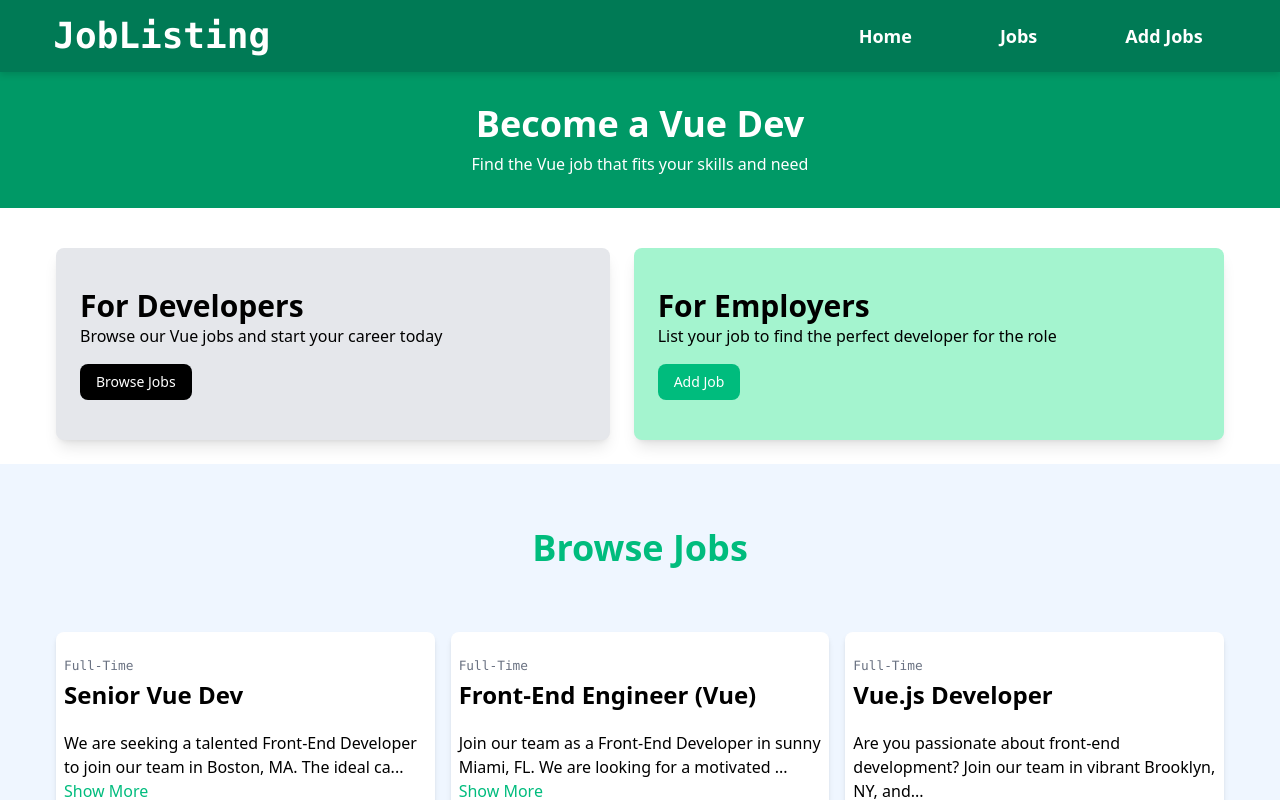
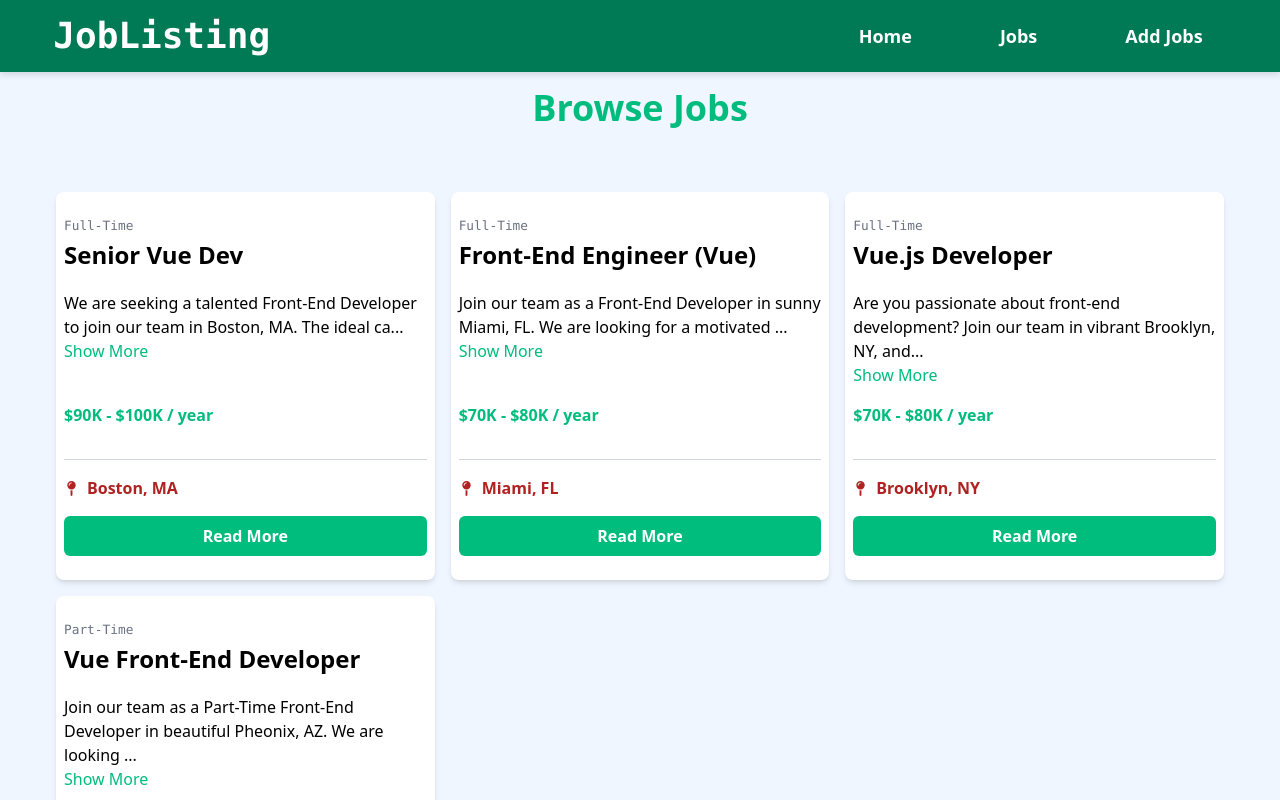
Before and after one commit to Matteonegridev/ListingJobs, a Vue app: page /jobs in a window 1280 px wide. Shown: the top 800 px of the page. Built offline with nearby package versions, Linux system fonts and the light colour scheme.

Commit message:
created 2nd route

```diff
--- a/src/components/Navbar.vue
+++ b/src/components/Navbar.vue
@@ -1,5 +1,18 @@
 <script setup lang="ts">
-const menuLinks = ["Home", "Jobs", "Add Jobs"];
+const menuLinks = [
+  {
+    name: "Home",
+    route: "/",
+  },
+  {
+    name: "Jobs",
+    route: "/jobs",
+  },
+  {
+    name: "Add Jobs",
+    route: "/jobs/add",
+  },
+];
 </script>
 
 <template>
@@ -12,12 +25,13 @@ const menuLinks = ["Home", "Jobs", "Add Jobs"];
       </h1>
       <nav class="ml-auto max-sm:hidden">
         <ul class="flex gap-10 font-sans font-semibold text-white">
-          <li
-            class="rounded-2xl px-6 py-1.5 text-lg hover:bg-emerald-800 hover:transition-all hover:duration-200 hover:ease-in"
-            v-for="links in menuLinks"
-            :key="links"
-          >
-            <a href="">{{ links }}</a>
+          <li class="text-lg" v-for="links in menuLinks" :key="links.name">
+            <router-link
+              :to="links.route"
+              class="rounded-2xl px-6 py-1.5 hover:bg-emerald-800 hover:transition-all hover:duration-200 hover:ease-in"
+            >
+              {{ links.name }}
+            </router-link>
           </li>
         </ul>
       </nav>
--- a/src/router/index.ts
+++ b/src/router/index.ts
@@ -1,9 +1,13 @@
-import { createRouter, createMemoryHistory } from "vue-router";
+import { createRouter, createWebHistory } from "vue-router";
 import HomeView from "../views/HomeView.vue";
+import JobsView from "../views/JobsView.vue";
 
-const routes = [{ path: "/", component: HomeView }];
+const routes = [
+  { path: "/", name: "home", component: HomeView },
+  { path: "/jobs", name: "jobs", component: JobsView },
+];
 
 export const router = createRouter({
-  history: createMemoryHistory(),
+  history: createWebHistory(),
   routes,
 });
--- /dev/null
+++ b/src/views/JobsView.vue
@@ -0,0 +1,7 @@
+<script setup lang="ts">
+import JobsListing from "../components/JobsListing.vue";
+</script>
+
+<template>
+  <JobsListing />
+</template>
```
